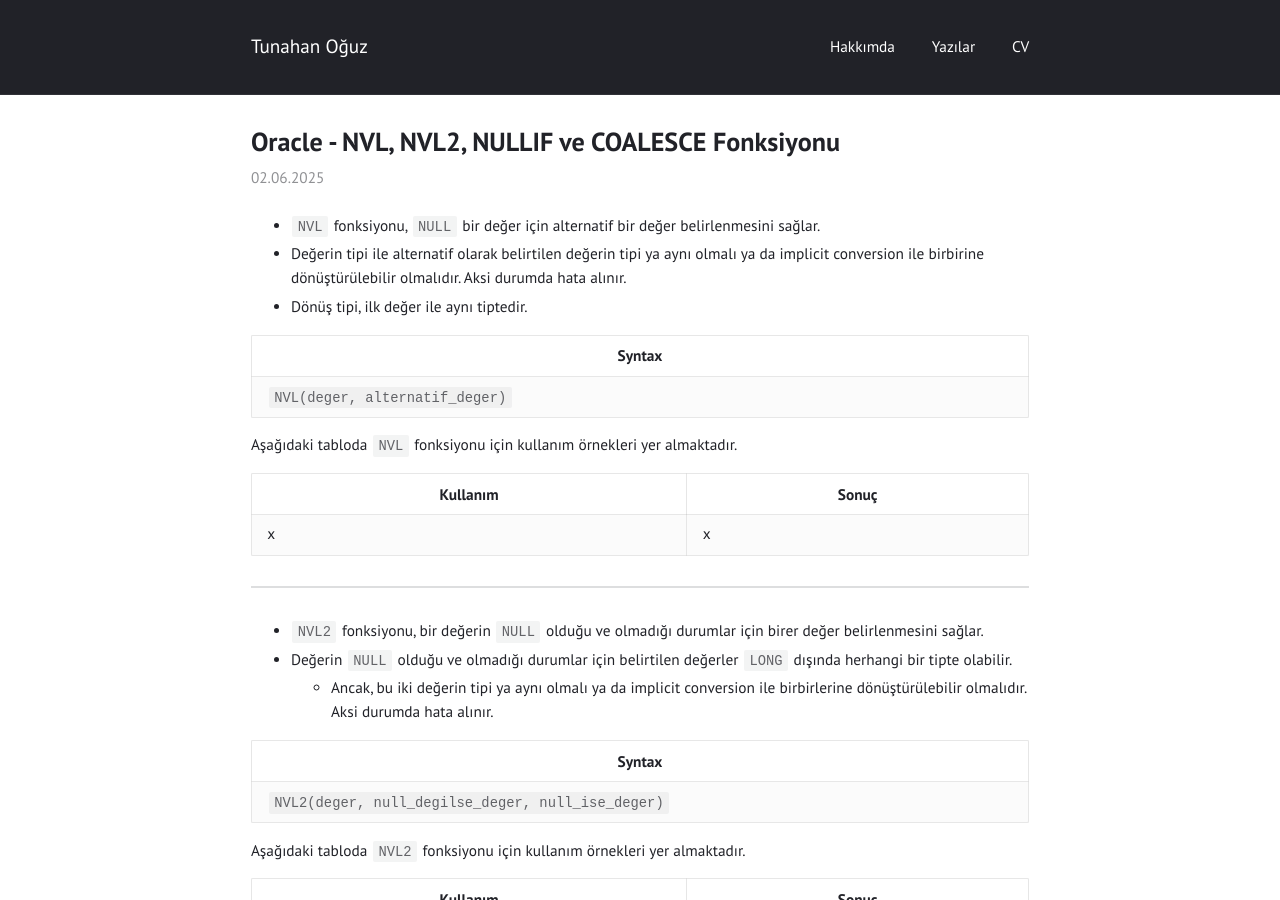
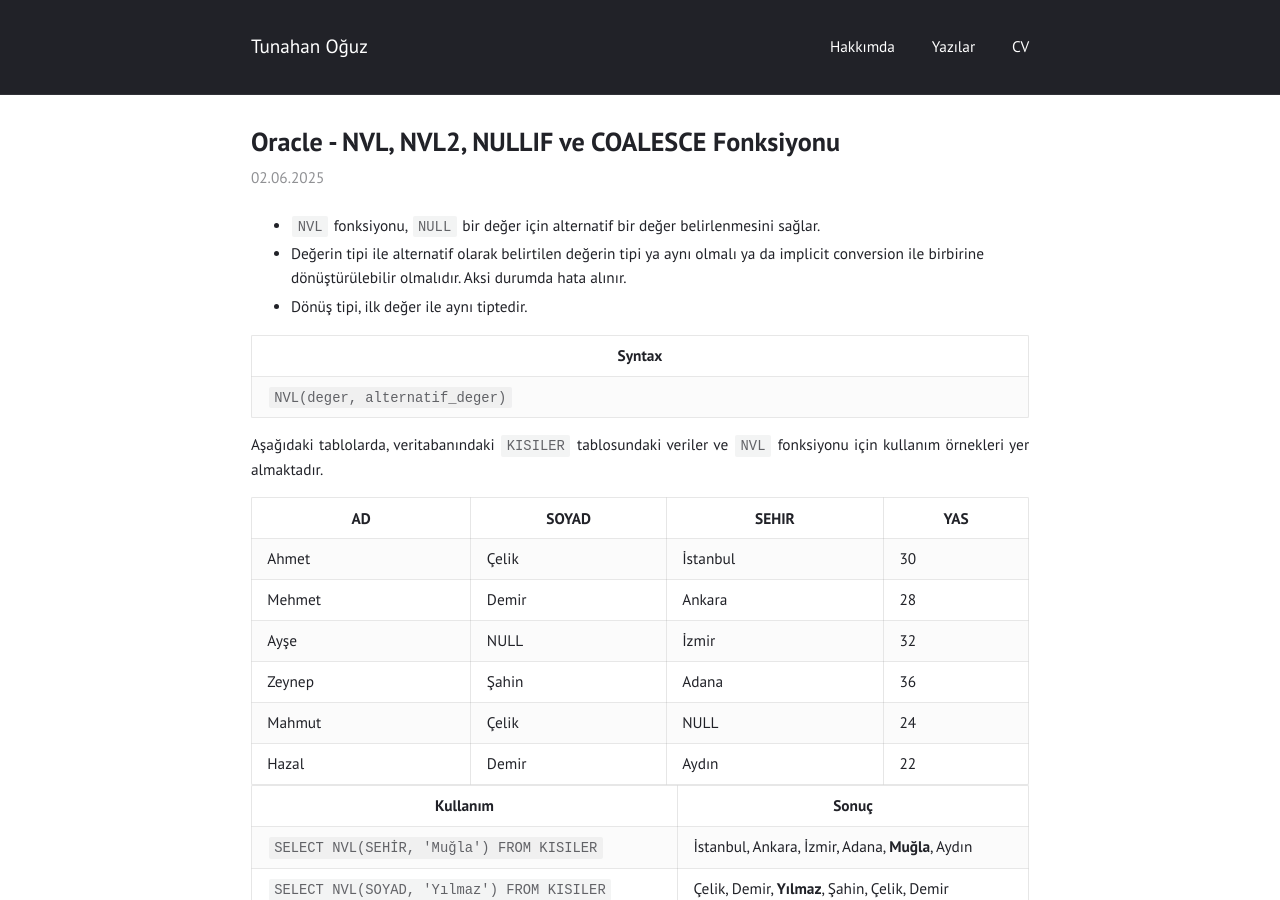
Before and after one commit to tunahanoguz/tunahanoguz.github.io, a Jekyll site: the page built from _posts/2025-06-02-oracle-NVL-NVL2-NULLIF-ve-COALESCE-fonksiyonu.md, in a window 1280 px wide and 900 px high. Built offline with Jekyll 4.4.1, drawn with Linux system fonts in a browser that asks for light colours.

Commit message:
Update 2025-06-02-oracle-NVL-NVL2-NULLIF-ve-COALESCE-fonksiyonu.md

```diff
--- a/_posts/2025-06-02-oracle-NVL-NVL2-NULLIF-ve-COALESCE-fonksiyonu.md
+++ b/_posts/2025-06-02-oracle-NVL-NVL2-NULLIF-ve-COALESCE-fonksiyonu.md
@@ -13,11 +13,21 @@ categories: oracle
 |--------------------------------|
 | `NVL(deger, alternatif_deger)` |
 
-Aşağıdaki tabloda `NVL` fonksiyonu için kullanım örnekleri yer almaktadır.
+Aşağıdaki tablolarda, veritabanındaki `KISILER` tablosundaki veriler ve `NVL` fonksiyonu için kullanım örnekleri yer almaktadır.
+
+| AD     | SOYAD  | SEHIR    | YAS |
+|--------|--------|----------|-----|
+| Ahmet  | Çelik  | İstanbul | 30  |
+| Mehmet | Demir  | Ankara   | 28  |
+| Ayşe   | NULL   | İzmir     | 32  |
+| Zeynep | Şahin  | Adana    | 36  |
+| Mahmut | Çelik  | NULL     | 24  |
+| Hazal  | Demir  | Aydın    | 22  |
 
 | Kullanım | Sonuç |
 |----------|-------|
-| x        | x     |
+| `SELECT NVL(SEHİR, 'Muğla') FROM KISILER`  | İstanbul, Ankara, İzmir, Adana, **Muğla**, Aydın |
+| `SELECT NVL(SOYAD, 'Yılmaz') FROM KISILER` | Çelik, Demir, **Yılmaz**, Şahin, Çelik, Demir    |
 
 ---
 
```
